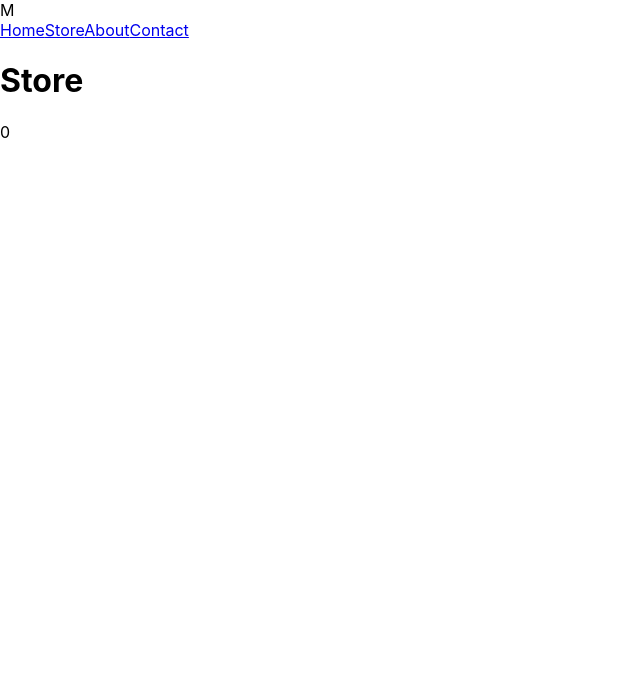
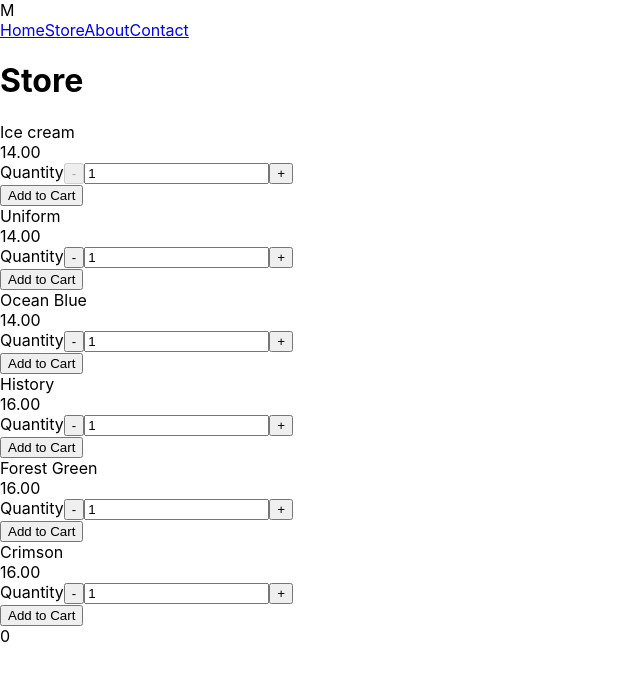
Before and after one commit to viiiofpentacles/online-store, a React (Create React App) app: page /store in a window 1280 px wide. Shown: the top 680 px of the page, without its empty margins (0-640 px from the left). Built offline with nearby package versions, Linux system fonts and the light colour scheme.

Commit message:
Improted data.js directly into Store component

```diff
--- a/src/Store.js
+++ b/src/Store.js
@@ -1,8 +1,13 @@
 import ItemCard from './ItemCard';
+import data from './data';
+import {useLocation} from "react-router-dom";
+
+
 
 const Store = (props) => {
-    const itemCards = props?.data?.map((item => {
-        return <ItemCard data = {item} addItemToCart = {props.handleAddItemToCartState()} key = {item.id}/>
+    const location = useLocation();
+    const itemCards = data?.map((item => {
+        return <ItemCard data = {item} addItemToCart = {location.state} key = {item.id}/>
     }));
 
     return (
```
